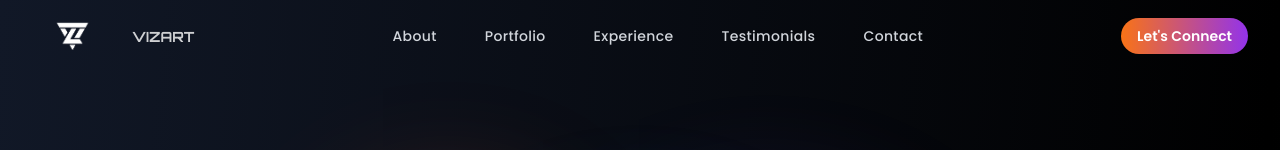
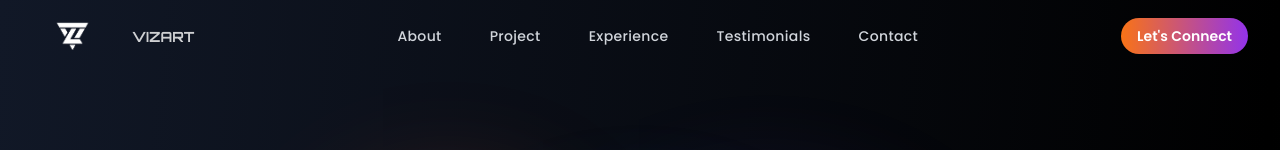
Before and after one commit to Myfza/Vizart-Webdev, a React (Vite) app: page / in a window 1280 px wide. Shown: the top 150 px of the page. Built offline with nearby package versions, Linux system fonts and the light colour scheme; some icons are missing.

Commit message:
Navbar changes

```diff
--- a/src/components/Navbar.tsx
+++ b/src/components/Navbar.tsx
@@ -96,7 +96,7 @@ const Header = () => {
 
   const navItems = [
     { name: 'About', href: '#about', icon: User },
-    { name: 'Portfolio', href: '#portfolio', icon: Briefcase },
+    { name: 'Project', href: '#portfolio', icon: Briefcase },
     { name: 'Experience', href: '#experience', icon: Award },
     { name: 'Testimonials', href: '#testimonials', icon: MessageSquare },
     { name: 'Contact', href: '#contact', icon: Mail },
```
